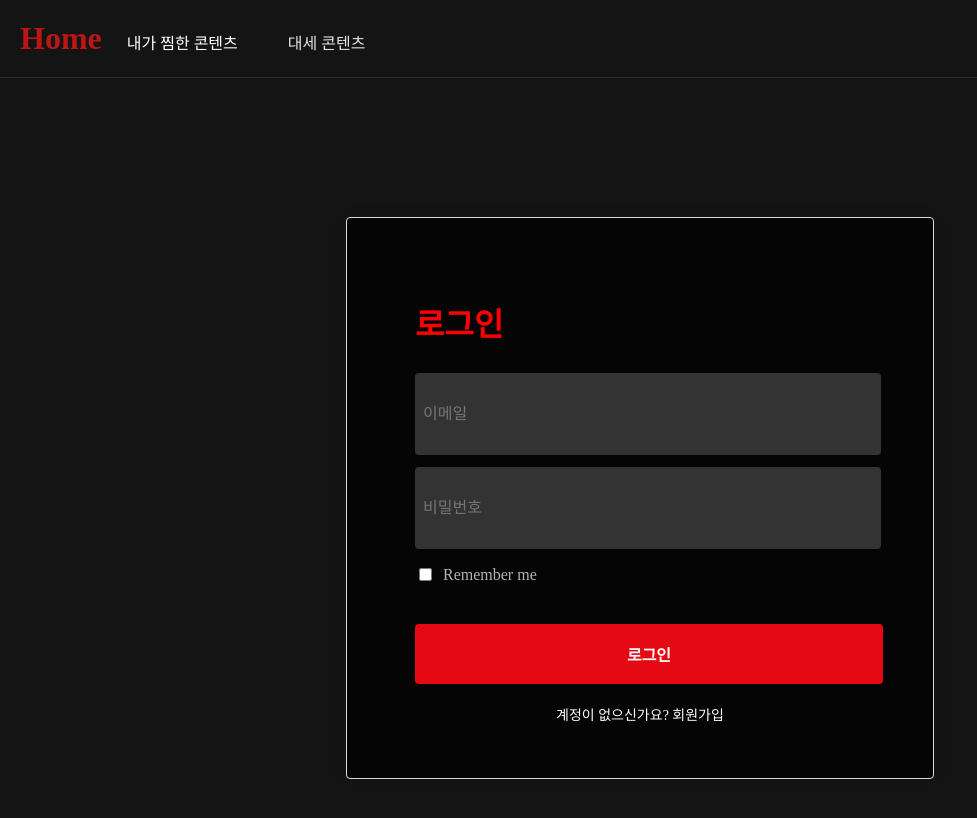
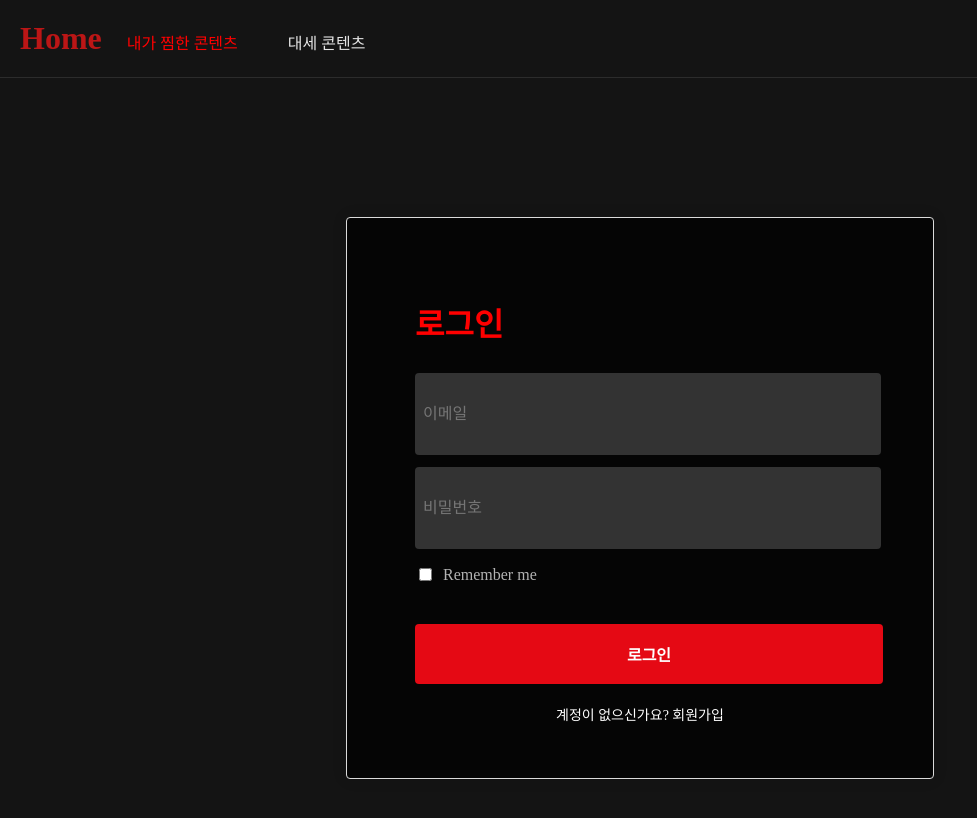
Before and after one commit to dllxxun/movielist.github.io, a Vue app: page /signin in a window 1280 px wide. In both pictures the pointer is over the element "내가 찜한 콘텐츠". Shown: the top 818 px of the page, without its empty margins (0-977 px from the left). Built offline with nearby package versions, Linux system fonts and the light colour scheme; no server answers.

Commit message:
깃허브 커밋 수정

```diff
--- a/src/App.vue
+++ b/src/App.vue
@@ -116,7 +116,7 @@ body {
 }
 
 .wishlist-link:hover {
-  color: #ffffff;
+  color: #ff0000;
 }
 
 .popular-link {
@@ -126,7 +126,7 @@ body {
 }
 
 .popular-link:hover {
-  color: #ffffff;
+  color: #ff0000;
 }
 
 .nav-right {
```
Also changed, not shown: src/types/movie.ts (deleted, +0 -8 lines).
